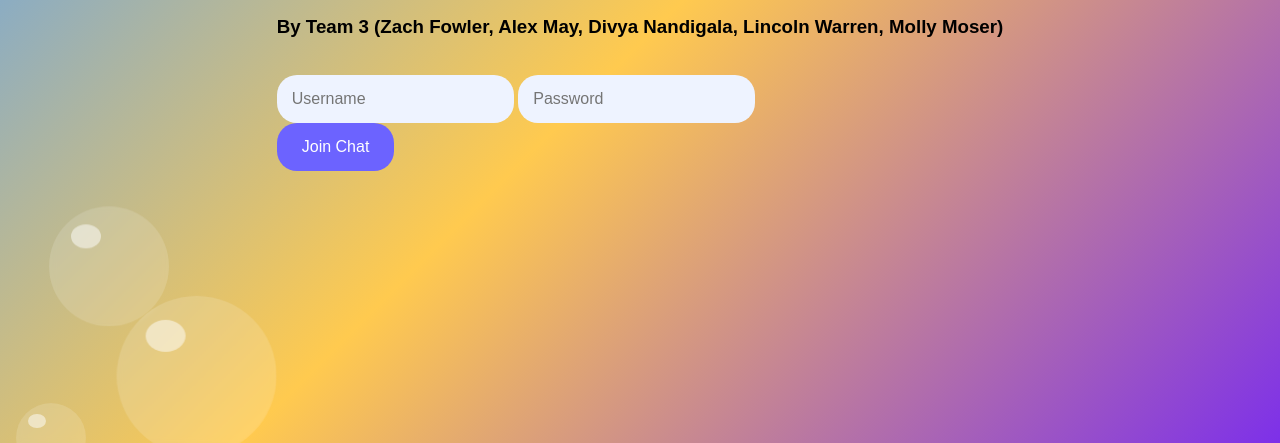
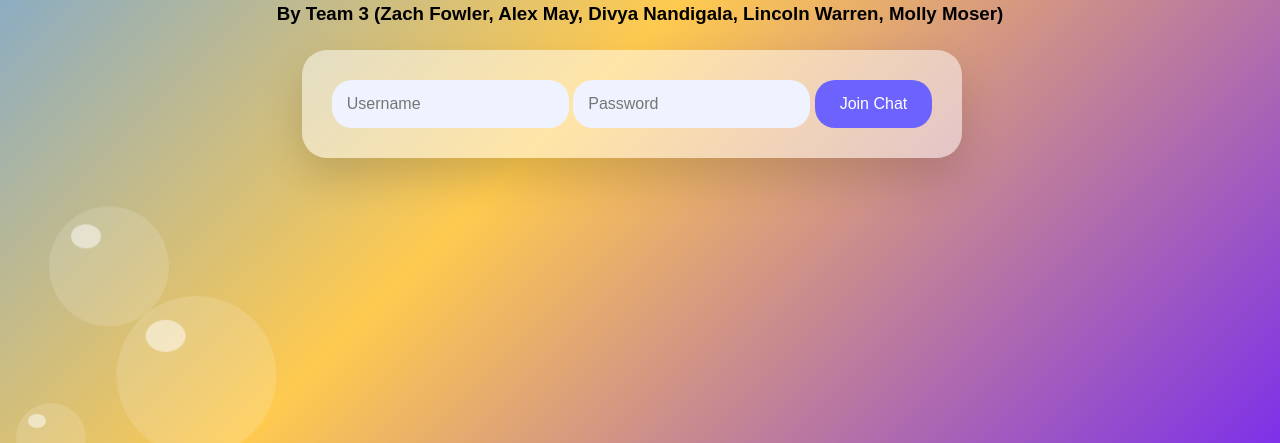
Before and after one commit to uc-se-sm26-team3/uc-se-sm26-team3.github.io, a website with bundled scripts: page sprint1/src/ui/index.html in a window 1280 px wide. Shown: the part 357-800 px from the top of the page. Built offline with nearby package versions, Linux system fonts and the light colour scheme; no server answers.

Commit message:
Login page updates

```diff
--- a/sprint1/src/ui/index.html
+++ b/sprint1/src/ui/index.html
@@ -29,14 +29,14 @@
   <div id="loginUI">
       <h1>Simple Messenger — V3.0</h1>
       <h3>By Team 3 (Zach Fowler, Alex May, Divya Nandigala, Lincoln Warren, Molly Moser)</h3>
-      <br>
+      <div class="loginContainer">
       <input type = "text" id="username" placeholder="Username"
       pattern="\w{3,20}" required
       title="Username must be between 3-20 characters"/>
 
       <input type = "password" id="password" placeholder="Password" />
-      <br>
       <button class="button" id="joinBtn">Join Chat</button>
+      </div>
   </div>
 
 <div id="chatUI" style="display: none" class="chatUI">
--- a/sprint1/src/ui/style.css
+++ b/sprint1/src/ui/style.css
@@ -42,6 +42,22 @@ body {
     margin:25px;
 
     margin-left: 12.5px;
+
+}
+
+.loginContainer{
+
+    width:fit-content;
+
+    background-color: rgba(255, 255, 255, 0.5);
+
+    border-radius:25px;
+
+    padding:30px;
+
+    box-shadow:0 20px 40px rgba(0,0,0,.15);
+
+    margin:25px;
 
 }
 
```
